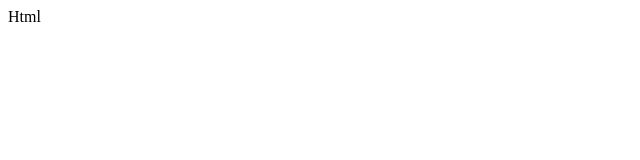
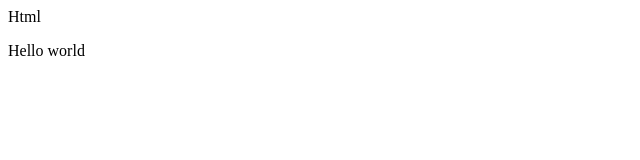
Before and after one commit to K231-wq/Demo-java-clock, a plain HTML site: page index.html in a window 1280 px wide. Shown: the full height of the page, 0-640 px from the left. Drawn offline with Linux system fonts and the light colour scheme.

Commit message:
new Add
new Description

```diff
--- a/index.html
+++ b/index.html
@@ -1 +1 @@
-<div>Html</div>
+<div>Html <p>Hello world</p></div>
```
